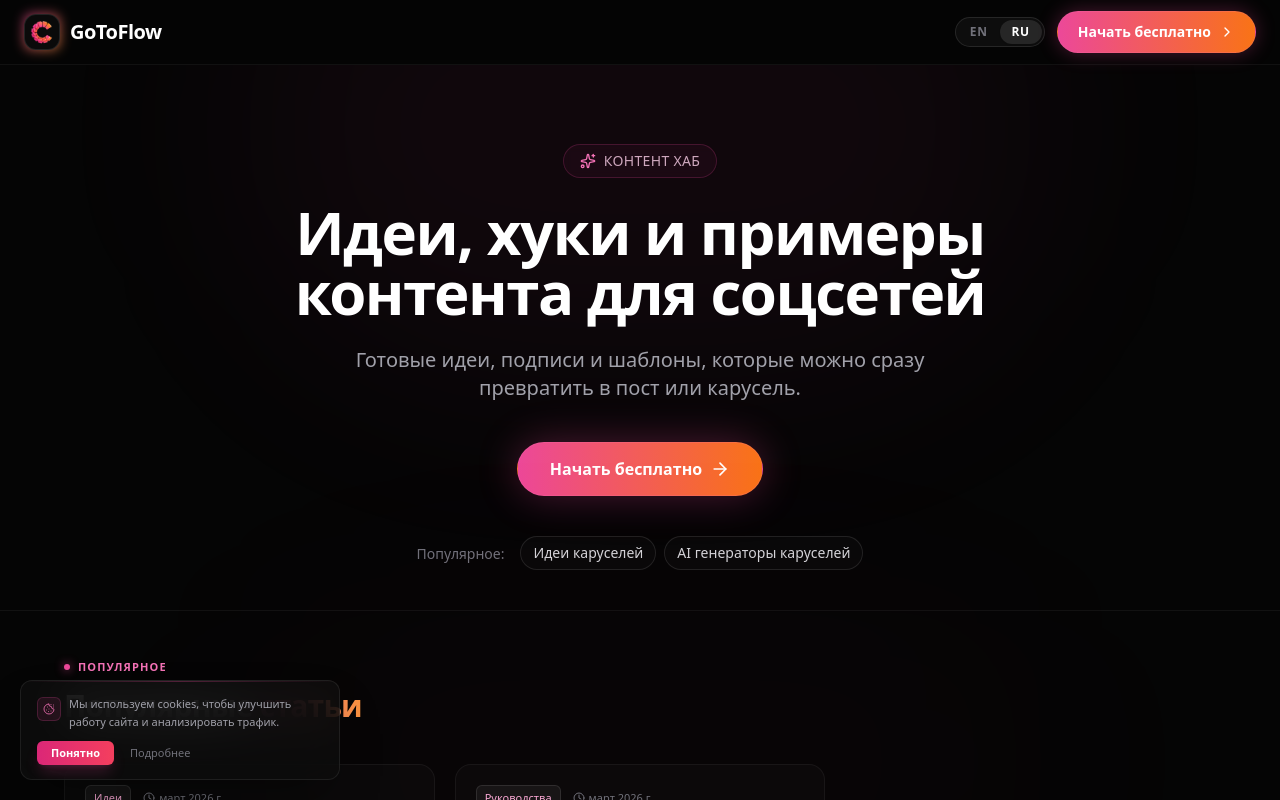
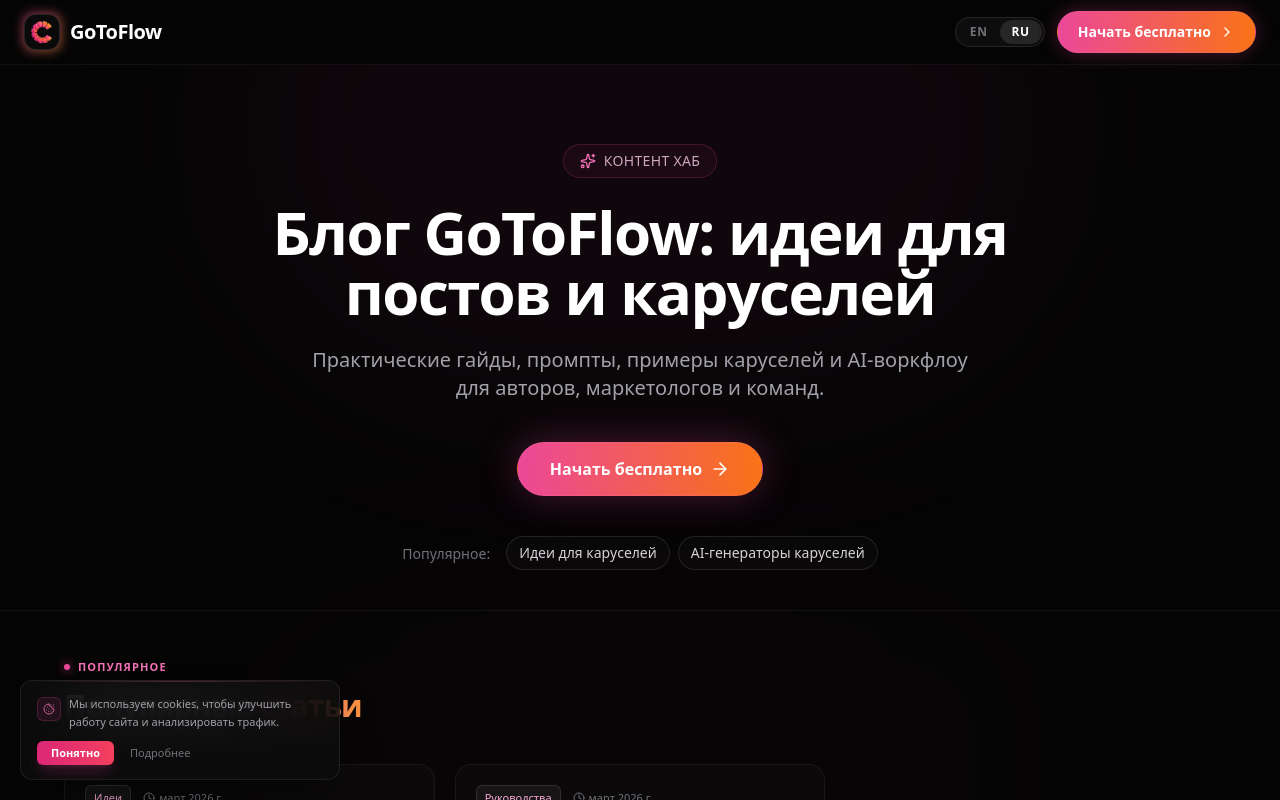
Before and after one commit to matteimikeska49-bot/gtf, a React (Vite) app: page /ru/blog in a window 1280 px wide. Shown: the top 800 px of the page. Built offline with nearby package versions, Linux system fonts and the light colour scheme.

Commit message:
fix(seo): update ru blog hero copy

```diff
--- a/src/components/blog/BlogHubLayout.jsx
+++ b/src/components/blog/BlogHubLayout.jsx
@@ -261,11 +261,11 @@ const BlogHero = ({ isRu }) => {
         </div>
       </div>
       <h1 className="text-4xl md:text-5xl lg:text-6xl font-bold text-white tracking-tight mb-6 leading-tight">
-        {isRu ? 'Идеи, хуки и примеры контента для соцсетей' : 'GoToFlow Blog'}
+        {isRu ? 'Блог GoToFlow: идеи для постов и каруселей' : 'GoToFlow Blog'}
       </h1>
       <p className="text-lg md:text-xl text-zinc-400 max-w-2xl mx-auto mb-10 leading-relaxed">
         {isRu
-          ? 'Готовые идеи, подписи и шаблоны, которые можно сразу превратить в пост или карусель.'
+          ? 'Практические гайды, промпты, примеры каруселей и AI-воркфлоу для авторов, маркетологов и команд.'
           : 'Practical guides, prompt libraries, carousel ideas, and AI content workflows for creators, founders, marketers, and teams.'}
       </p>
 
@@ -281,10 +281,10 @@ const BlogHero = ({ isRu }) => {
             {isRu ? 'Популярное:' : 'Explore popular:'}
           </span>
           <Link to={isRu ? "/ru/blog/idei-karuselej-linkedin" : "/blog/linkedin-carousel-ideas"} className="px-3 py-1.5 rounded-full border border-white/10 bg-white/[0.02] hover:bg-white/[0.06] hover:border-white/20 text-sm text-zinc-300 transition-all">
-            {isRu ? 'Идеи каруселей' : 'LinkedIn carousel ideas'}
+            {isRu ? 'Идеи для каруселей' : 'LinkedIn carousel ideas'}
           </Link>
           <Link to={isRu ? "/ru/blog/luchshie-ai-generatory-karuselej" : "/blog/best-ai-carousel-generators"} className="px-3 py-1.5 rounded-full border border-white/10 bg-white/[0.02] hover:bg-white/[0.06] hover:border-white/20 text-sm text-zinc-300 transition-all">
-            {isRu ? 'AI генераторы каруселей' : 'AI carousel generators'}
+            {isRu ? 'AI-генераторы каруселей' : 'AI carousel generators'}
           </Link>
         </div>
       </div>
```
